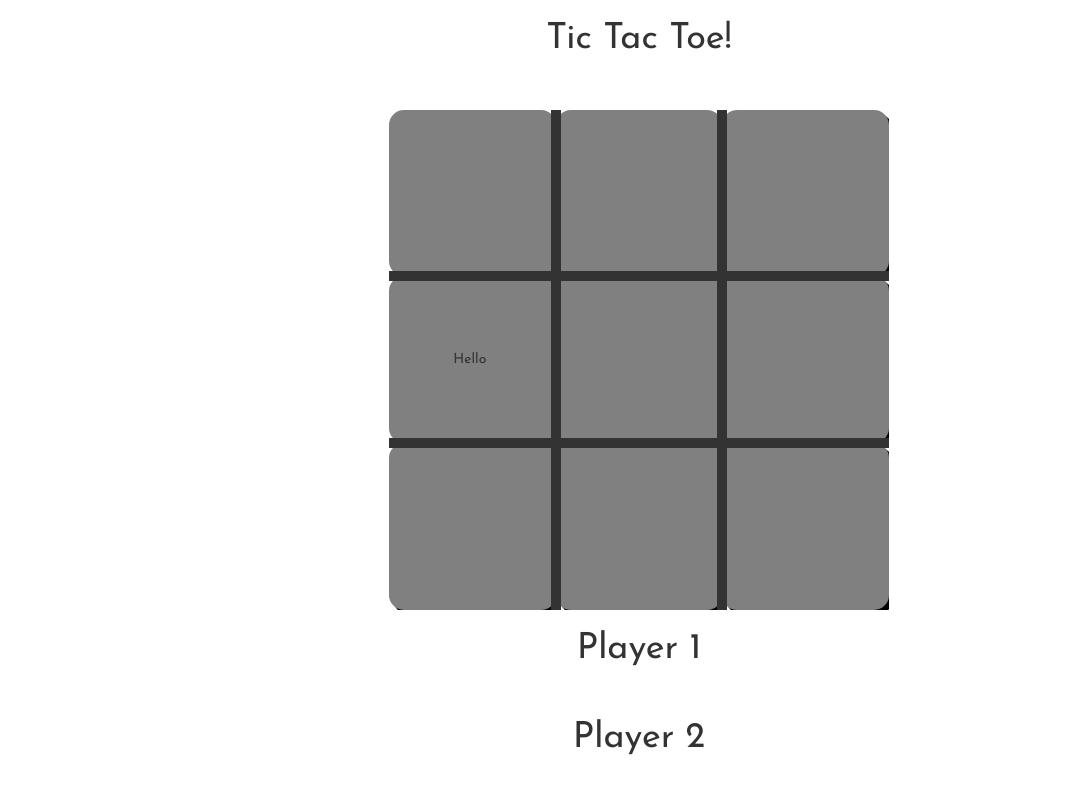
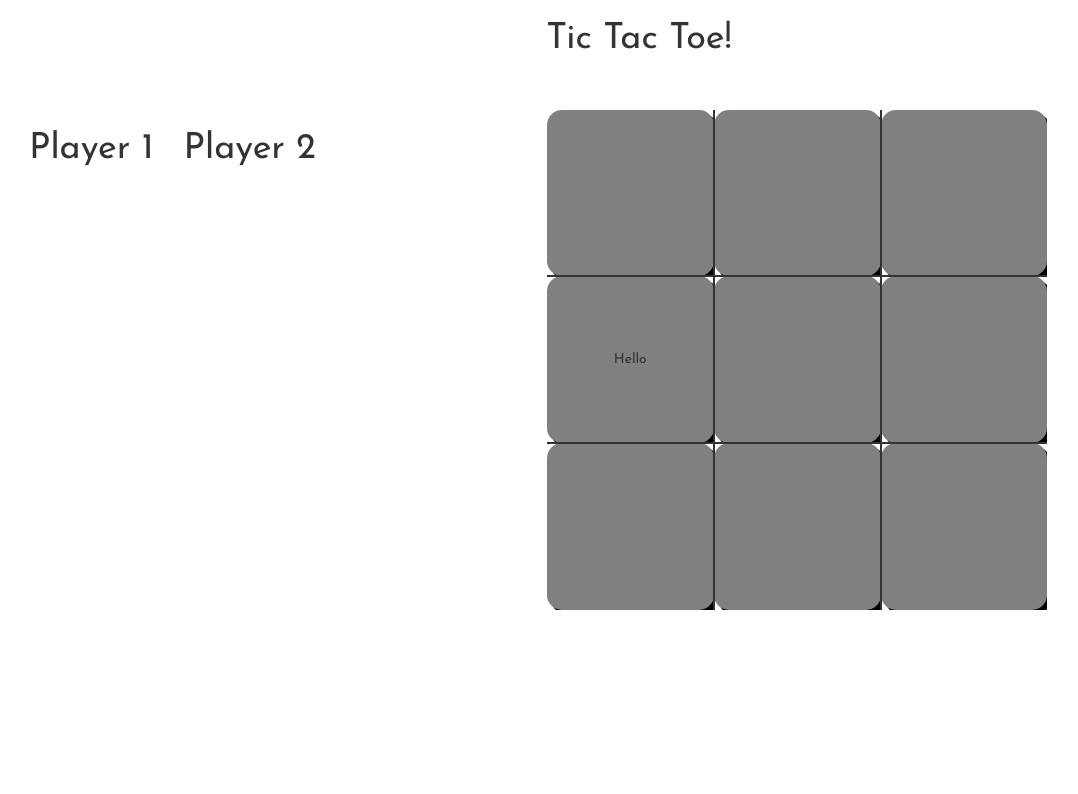
Before and after one commit to wakarana1/tic-tac-toe, a plain HTML site: page index.html in a window 1280 px wide. Shown: the whole page, without its empty margins (1-1079 px from the left). Drawn offline with nearby package versions, Linux system fonts and the light colour scheme; files whose address does not match are found by name.

Commit message:
created js folder

```diff
--- a/GameController.js
+++ b/apps/GameController.js
@@ -3,7 +3,7 @@ angular
 
 function GameController($scope) {
 	$scope.playerMove = function (ev) {
-		alert("clicked");
+		// alert("clicked");
 		console.log(ev);
 	}
 	$scope.getSymbol = function (boxNumber) {
--- a/css/style.css
+++ b/css/style.css
@@ -10,7 +10,6 @@
 	height: 500px;
 	text-align: center;
 	margin: 0 auto;
-
 }
 
 h1 {
@@ -20,23 +19,25 @@ h1 {
 }
 
 .box{
-    width:30%;
-    height:30%;
+    width:20%;
+    height:20%;
+    margin: 10%;
     background-color: gray;
     border-radius: 15px;
     box-shadow: 4px 4px black;
     position: relative;
-    transition: all 0.1s ease;
+    transition: all 0.2s ease;
 }
 
 .m{
-    border-left:10px solid;
-    border-right:10px solid;
+    border-left:2px solid;
+    border-right:2px solid;
 }
 
 .c{
-    border-top:10px solid;
-    border-bottom:10px solid;
+    border-top:2px solid;
+    border-bottom:2px solid;
+
 }
 .box:active {
     top: 4px;
@@ -44,3 +45,11 @@ h1 {
     box-shadow: 0px 0px black;
 
 }
+#player1 {
+	float: left;
+	margin-left: 30px;
+}
+#player2 {
+	float: left;
+	margin-left: 30px;
+}
--- a/index.html
+++ b/index.html
@@ -9,6 +9,13 @@
 
 <body ng-controller="GameController">
 	<h1>Tic Tac Toe!</h1>
+
+	<div id="player1">
+		<h1>Player 1</h1>
+	</div>
+		<div id="player2">
+		<h1>Player 2</h1>
+	</div>
 
 <!-- tic-tac-toe board -->
 	<table class="board">
@@ -46,12 +53,6 @@
 			</td>
 		</tr>
 	</table>
-	<div class="player1">
-		<h1>Player 1</h1>
-	</div>
-	<div class="player2">
-		<h1>Player 2</h1>
-	</div>
 
 </body>
 	<script src="https://ajax.googleapis.com/ajax/libs/angularjs/1.3.15/angular.min.js"></script>
```
Also changed, not shown: apps/app.js (renamed from app.js), 2 other files.
